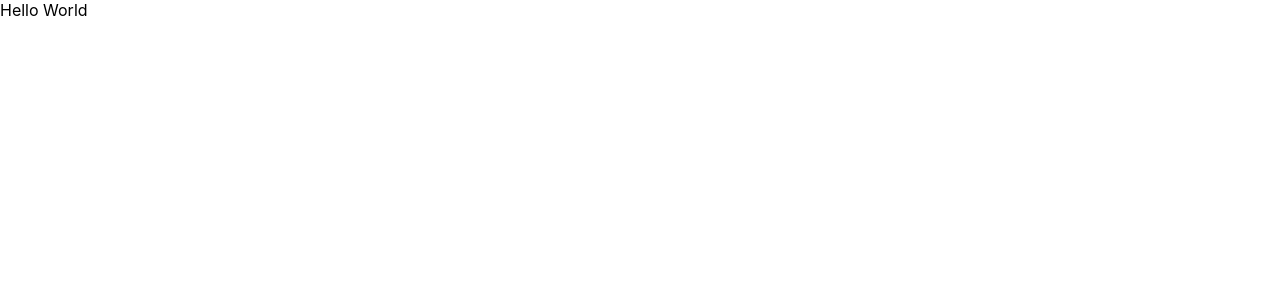
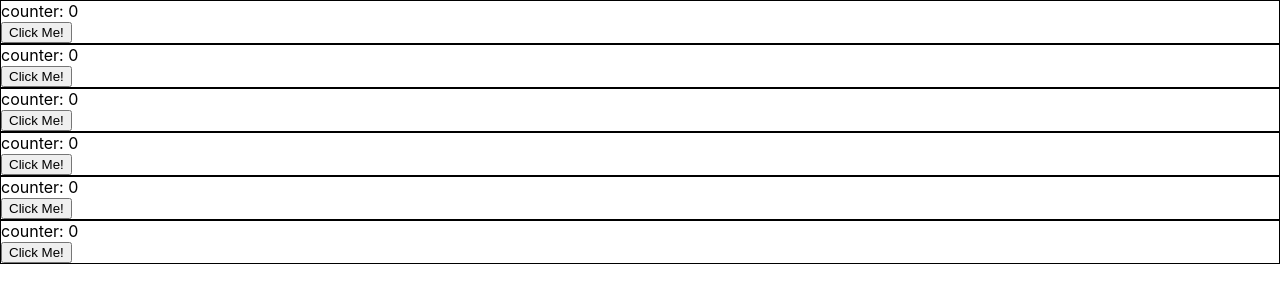
Before and after one commit to sudoaptgetsmart/memo-app-t-fork, a React (Create React App) app: page / in a window 1280 px wide. Shown: the top 302 px of the page. Built offline with nearby package versions, Linux system fonts and the light colour scheme.

Commit message:
added counter comp

```diff
--- a/src/App.css
+++ b/src/App.css
@@ -1,38 +1,3 @@
-.App {
-  text-align: center;
+.app {
+  background-color: red;
 }
-
-.App-logo {
-  height: 40vmin;
-  pointer-events: none;
-}
-
-@media (prefers-reduced-motion: no-preference) {
-  .App-logo {
-    animation: App-logo-spin infinite 20s linear;
-  }
-}
-
-.App-header {
-  background-color: #282c34;
-  min-height: 100vh;
-  display: flex;
-  flex-direction: column;
-  align-items: center;
-  justify-content: center;
-  font-size: calc(10px + 2vmin);
-  color: white;
-}
-
-.App-link {
-  color: #61dafb;
-}
-
-@keyframes App-logo-spin {
-  from {
-    transform: rotate(0deg);
-  }
-  to {
-    transform: rotate(360deg);
-  }
-}
--- a/src/App.js
+++ b/src/App.js
@@ -1,9 +1,15 @@
 import './App.css';
+import {Counter} from "./components/counter/Counter";
 
 function App() {
-  return <div>
-    Hello World
-  </div>
+  return <>
+    <Counter/>
+    <Counter/>
+    <Counter/>
+    <Counter/>
+    <Counter/>
+    <Counter/>
+    </>
 }
 
 export default App;
--- /dev/null
+++ b/src/components/counter/Counter.js
@@ -0,0 +1,15 @@
+import {useState} from "react";
+
+export function Counter() {
+    let [counter, setCounter] = useState(0)
+
+    function onClick() {
+        setCounter(counter + 1)
+    }
+
+    return <div style={{"border": '1px solid black'}}>
+        counter: {counter}
+        <br/>
+        <button onClick={onClick}>Click Me!</button>
+    </div>
+}
```
